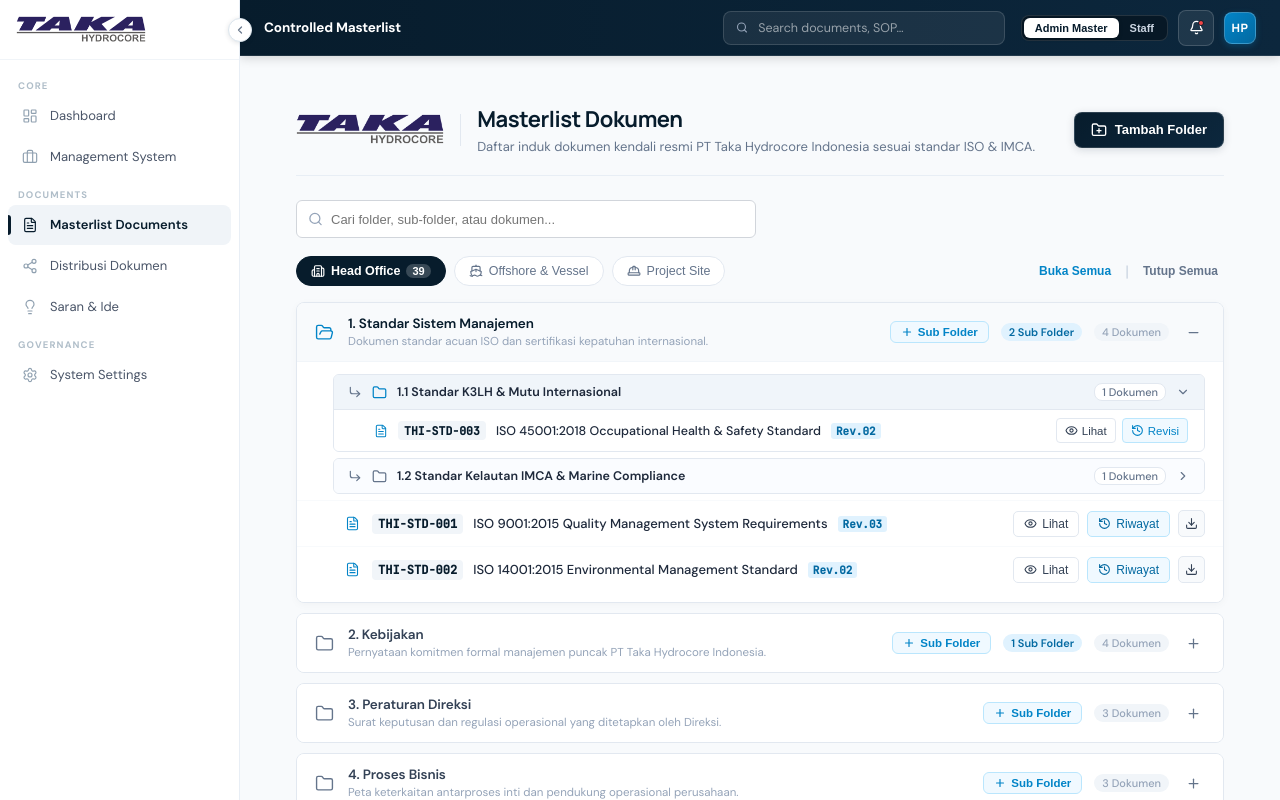
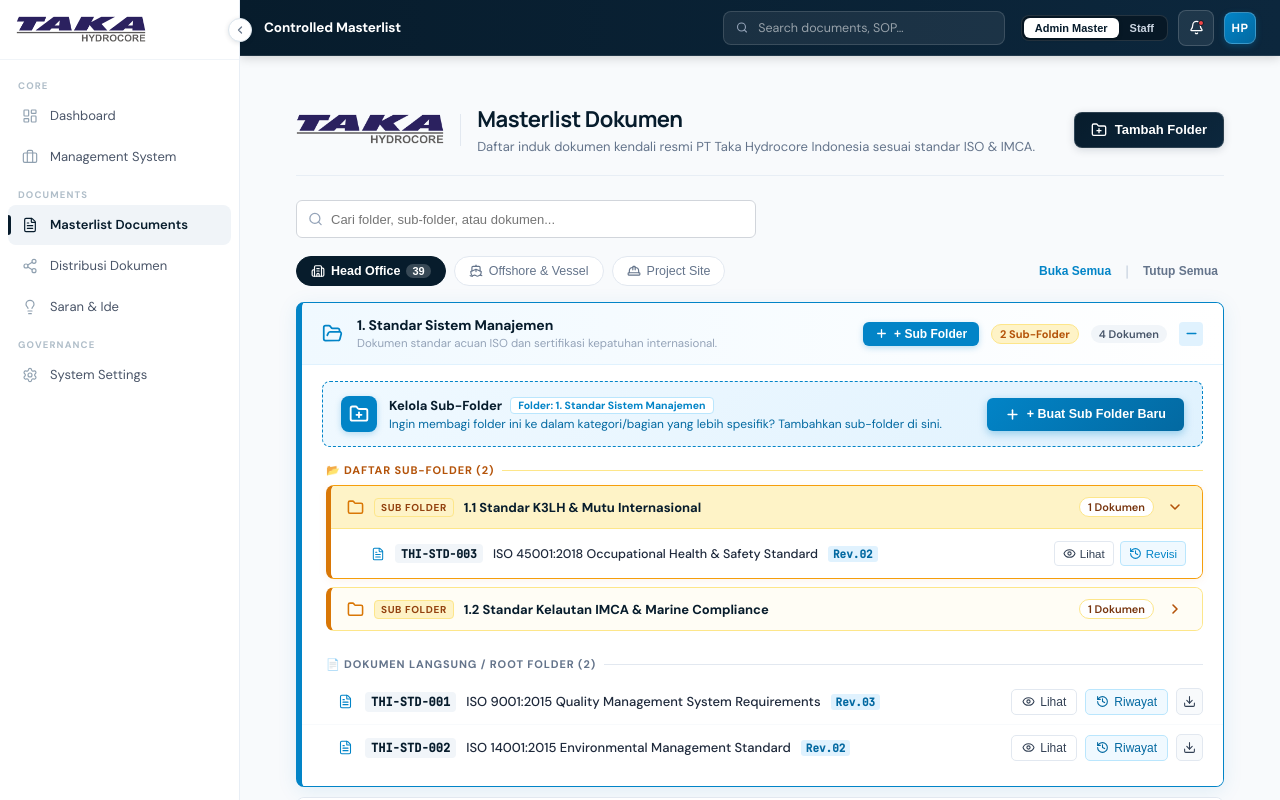
Before and after one commit to Fluffyware/DummyDCMS, a Next.js app: page /dashboard/masterlist in a window 1280 px wide. Built offline with nearby package versions, Linux system fonts and the light colour scheme.

Commit message:
feat(masterlist): highlight expanded folder, add prominent subfolder creation callout banner, and distinguish subfolder styling vs root documents

```diff
--- a/app/dashboard/masterlist/page.tsx
+++ b/app/dashboard/masterlist/page.tsx
@@ -566,11 +566,12 @@
                 key={folder.id}
                 style={{
                   background: '#ffffff',
-                  border: '1px solid #e2e8f0',
+                  border: isExpanded ? '1.5px solid #0284c7' : '1px solid #e2e8f0',
+                  borderLeft: isExpanded ? '6px solid #0284c7' : '1px solid #e2e8f0',
                   borderRadius: '8px',
                   overflow: 'hidden',
                   transition: 'all 0.18s ease',
-                  boxShadow: isExpanded ? '0 2px 8px rgba(0,0,0,0.03)' : 'none',
+                  boxShadow: isExpanded ? '0 4px 20px rgba(2, 132, 199, 0.10)' : 'none',
                 }}
               >
                 {/* ── Main Folder Row ── */}
@@ -580,12 +581,12 @@
                     display: 'flex',
                     alignItems: 'center',
                     justifyContent: 'space-between',
-                    padding: '12px 18px',
+                    padding: '13px 20px',
                     cursor: 'pointer',
                     userSelect: 'none',
-                    background: isExpanded ? '#f8fafc' : '#ffffff',
-                    borderBottom: isExpanded ? '1px solid #f1f5f9' : 'none',
-                    transition: 'background 0.15s ease',
+                    background: isExpanded ? 'linear-gradient(90deg, #f0f9ff 0%, #ffffff 100%)' : '#ffffff',
+                    borderBottom: isExpanded ? '1.5px solid #e0f2fe' : 'none',
+                    transition: 'all 0.15s ease',
                   }}
                   onMouseOver={e => {
                     if (!isExpanded) e.currentTarget.style.background = '#f8fafc';
@@ -598,16 +599,16 @@
                   <div style={{ display: 'flex', alignItems: 'center', gap: '14px' }}>
                     <div
                       style={{
-                        color: isExpanded ? '#071c2c' : '#64748b',
+                        color: isExpanded ? '#0284c7' : '#64748b',
                         display: 'flex',
                         alignItems: 'center',
                         transition: 'color 0.15s ease',
                       }}
                     >
                       {isExpanded ? (
-                        <FolderOpen size={19} strokeWidth={1.75} color="#0284c7" />
+                        <FolderOpen size={21} strokeWidth={2} color="#0284c7" />
                       ) : (
-                        <Folder size={19} strokeWidth={1.75} />
+                        <Folder size={21} strokeWidth={1.8} />
                       )}
                     </div>
 
@@ -615,8 +616,8 @@
                       <div style={{ display: 'flex', alignItems: 'center', gap: '8px' }}>
                         <span
                           style={{
-                            fontSize: '13.5px',
-                            fontWeight: 600,
+                            fontSize: '14px',
+                            fontWeight: 700,
                             color: isExpanded ? '#071c2c' : '#334155',
                             letterSpacing: '-0.01em',
                           }}
@@ -659,44 +660,46 @@
                       style={{
                         display: 'inline-flex',
                         alignItems: 'center',
-                        gap: '5px',
-                        padding: '4px 10px',
-                        background: '#f0f9ff',
-                        color: '#0284c7',
-                        border: '1px solid #bae6fd',
+                        gap: '6px',
+                        padding: '5px 12px',
+                        background: '#0284c7',
+                        color: '#ffffff',
+                        border: 'none',
                         borderRadius: '6px',
-                        fontSize: '11.5px',
-                        fontWeight: 600,
-                        cursor: 'pointer',
-                        transition: 'all 0.15s',
-                      }}
-                      onMouseEnter={e => (e.currentTarget.style.background = '#e0f2fe')}
-                      onMouseLeave={e => (e.currentTarget.style.background = '#f0f9ff')}
-                    >
-                      <Plus size={12} strokeWidth={2.4} />
-                      <span>Sub Folder</span>
+                        fontSize: '12px',
+                        fontWeight: 700,
+                        cursor: 'pointer',
+                        boxShadow: '0 2px 6px rgba(2, 132, 199, 0.25)',
+                        transition: 'all 0.15s ease',
+                      }}
+                      onMouseEnter={e => (e.currentTarget.style.background = '#0369a1')}
+                      onMouseLeave={e => (e.currentTarget.style.background = '#0284c7')}
+                    >
+                      <Plus size={13} strokeWidth={2.4} />
+                      <span>+ Sub Folder</span>
                     </button>
 
                     {subCount > 0 && (
                       <span
                         style={{
                           fontSize: '11px',
-                          color: '#0369a1',
-                          fontWeight: 600,
-                          background: '#e0f2fe',
+                          color: '#b45309',
+                          fontWeight: 700,
+                          background: '#fef3c7',
+                          border: '1px solid #fde68a',
                           padding: '2px 8px',
                           borderRadius: '10px',
                         }}
                       >
-                        {subCount} Sub Folder
+                        {subCount} Sub-Folder
                       </span>
                     )}
 
                     <span
                       style={{
                         fontSize: '11px',
-                        color: '#94a3b8',
-                        fontWeight: 500,
+                        color: '#475569',
+                        fontWeight: 600,
                         background: '#f1f5f9',
                         padding: '2px 8px',
                         borderRadius: '10px',
@@ -713,14 +716,14 @@
                         display: 'flex',
                         alignItems: 'center',
                         justifyContent: 'center',
-                        color: '#64748b',
-                        background: 'transparent',
+                        color: isExpanded ? '#0284c7' : '#64748b',
+                        background: isExpanded ? '#e0f2fe' : 'transparent',
                       }}
                     >
                       {isExpanded ? (
-                        <Minus size={15} strokeWidth={2} />
+                        <Minus size={15} strokeWidth={2.2} />
                       ) : (
-                        <Plus size={15} strokeWidth={2} />
+                        <Plus size={15} strokeWidth={2.2} />
                       )}
                     </div>
                   </div>
@@ -728,10 +731,94 @@
 
                 {/* ── Expanded Content: Sub-folders + Documents ── */}
                 {isExpanded && (
-                  <div style={{ background: '#ffffff', padding: '6px 0 10px 0' }}>
-                    {/* 1. Render Subfolders (if any) */}
+                  <div style={{ background: '#ffffff', padding: '12px 0 16px 0' }}>
+                    {/* ── Subfolder Creation Callout Banner ── */}
+                    <div
+                      style={{
+                        margin: '4px 20px 16px 20px',
+                        padding: '14px 18px',
+                        background: 'linear-gradient(135deg, #f0f9ff 0%, #e0f2fe 100%)',
+                        border: '1.5px dashed #0284c7',
+                        borderRadius: '8px',
+                        display: 'flex',
+                        alignItems: 'center',
+                        justifyContent: 'space-between',
+                        gap: '16px',
+                        flexWrap: 'wrap',
+                      }}
+                    >
+                      <div style={{ display: 'flex', alignItems: 'center', gap: '12px' }}>
+                        <div
+                          style={{
+                            width: 36,
+                            height: 36,
+                            borderRadius: 8,
+                            background: '#0284c7',
+                            color: '#ffffff',
+                            display: 'flex',
+                            alignItems: 'center',
+                            justifyContent: 'center',
+                            flexShrink: 0,
+                            boxShadow: '0 2px 6px rgba(2, 132, 199, 0.25)',
+                          }}
+                        >
+                          <FolderPlus size={20} strokeWidth={2.2} />
+                        </div>
+                        <div>
+                          <div style={{ fontSize: '13px', fontWeight: 700, color: '#071c2c', display: 'flex', alignItems: 'center', gap: '8px' }}>
+                            <span>Kelola Sub-Folder</span>
+                            <span style={{ fontSize: '10.5px', fontWeight: 700, color: '#0284c7', background: '#ffffff', padding: '1px 7px', borderRadius: '4px', border: '1px solid #bae6fd' }}>
+                              Folder: {folder.name}
+                            </span>
+                          </div>
+                          <div style={{ fontSize: '12px', color: '#0369a1', marginTop: '2px' }}>
+                            Ingin membagi folder ini ke dalam kategori/bagian yang lebih spesifik? Tambahkan sub-folder di sini.
+                          </div>
+                        </div>
+                      </div>
+
+                      <button
+                        type="button"
+                        onClick={e => {
+                          e.stopPropagation();
+                          setTargetParentFolder(folder);
+                          setIsAddSubFolderOpen(true);
+                        }}
+                        style={{
+                          display: 'inline-flex',
+                          alignItems: 'center',
+                          gap: '7px',
+                          padding: '9px 18px',
+                          background: 'linear-gradient(135deg, #0284c7 0%, #0369a1 100%)',
+                          color: '#ffffff',
+                          border: 'none',
+                          borderRadius: '6px',
+                          fontSize: '12.5px',
+                          fontWeight: 700,
+                          cursor: 'pointer',
+                          boxShadow: '0 3px 8px rgba(2, 132, 199, 0.35)',
+                          transition: 'all 0.15s ease',
+                          flexShrink: 0,
+                        }}
+                        onMouseEnter={e => (e.currentTarget.style.background = '#0369a1')}
+                        onMouseLeave={e => (e.currentTarget.style.background = '#0284c7')}
+                      >
+                        <Plus size={15} strokeWidth={2.5} />
+                        <span>+ Buat Sub Folder Baru</span>
+                      </button>
+                    </div>
+
+                    {/* ── SECTION 1: SUB-FOLDERS (WARM AMBER DIRECTORY THEME) ── */}
                     {(folder.subfolders || []).length > 0 && (
-                      <div style={{ display: 'flex', flexDirection: 'column', gap: '6px', padding: '6px 18px 6px 36px' }}>
+                      <div style={{ marginBottom: '16px' }}>
+                        <div style={{ display: 'flex', alignItems: 'center', gap: '8px', padding: '0 20px 8px 24px' }}>
+                          <span style={{ fontSize: '11px', fontWeight: 800, color: '#b45309', textTransform: 'uppercase', letterSpacing: '0.08em' }}>
+                            📂 Daftar Sub-Folder ({folder.subfolders?.length})
+                          </span>
+                          <span style={{ height: '1px', flex: 1, background: '#fde68a' }} />
+                        </div>
+
+                        <div style={{ display: 'flex', flexDirection: 'column', gap: '8px', padding: '0 20px 0 24px' }}>
                           {(folder.subfolders || []).map(sub => {
                             const isSubExpanded = expandedSubFolderIds.includes(sub.id) || !!searchQuery.trim();
 
@@ -739,10 +826,12 @@
                               <div
                                 key={sub.id}
                                 style={{
-                                border: '1px solid #e2e8f0',
-                                borderRadius: '6px',
+                                  border: isSubExpanded ? '1.5px solid #f59e0b' : '1px solid #fde68a',
+                                  borderLeft: '5px solid #d97706',
+                                  borderRadius: '8px',
                                   overflow: 'hidden',
-                                background: '#fafcff',
+                                  background: '#fffdf5',
+                                  boxShadow: isSubExpanded ? '0 2px 8px rgba(217, 119, 6, 0.08)' : 'none',
                                 }}
                               >
                                 {/* Subfolder Row Header */}
@@ -752,17 +841,38 @@
                                     display: 'flex',
                                     alignItems: 'center',
                                     justifyContent: 'space-between',
-                                  padding: '8px 14px',
-                                  cursor: 'pointer',
-                                  background: isSubExpanded ? '#f0f5fa' : '#fafcff',
-                                  borderBottom: isSubExpanded && sub.docs?.length > 0 ? '1px solid #e2e8f0' : 'none',
+                                    padding: '10px 16px',
+                                    cursor: 'pointer',
+                                    background: isSubExpanded ? '#fef3c7' : '#fffdf5',
+                                    borderBottom: isSubExpanded && sub.docs?.length > 0 ? '1px solid #fde68a' : 'none',
                                     userSelect: 'none',
+                                    transition: 'background 0.15s ease',
+                                  }}
+                                  onMouseOver={e => {
+                                    if (!isSubExpanded) e.currentTarget.style.background = '#fef9ed';
+                                  }}
+                                  onMouseOut={e => {
+                                    if (!isSubExpanded) e.currentTarget.style.background = '#fffdf5';
                                   }}
                                 >
                                   <div style={{ display: 'flex', alignItems: 'center', gap: '10px' }}>
-                                  <CornerDownRight size={14} color="#64748b" />
-                                  <Folder size={15} color={isSubExpanded ? '#0284c7' : '#64748b'} strokeWidth={2} />
-                                  <span style={{ fontSize: '12.5px', fontWeight: 600, color: '#1e293b' }}>
+                                    <Folder size={17} color="#d97706" strokeWidth={2.2} />
+                                    <span
+                                      style={{
+                                        fontSize: '10px',
+                                        fontWeight: 800,
+                                        textTransform: 'uppercase',
+                                        letterSpacing: '0.06em',
+                                        color: '#92400e',
+                                        background: '#fef3c7',
+                                        border: '1px solid #fde68a',
+                                        padding: '2px 6px',
+                                        borderRadius: '4px',
+                                      }}
+                                    >
+                                      SUB FOLDER
+                                    </span>
+                                    <span style={{ fontSize: '13px', fontWeight: 700, color: '#071c2c' }}>
                                       {sub.name}
                                     </span>
                                   </div>
@@ -771,23 +881,35 @@
                                     <span
                                       style={{
                                         fontSize: '11px',
-                                      color: '#64748b',
+                                        color: '#78350f',
                                         background: '#ffffff',
-                                      border: '1px solid #e2e8f0',
-                                      padding: '1px 7px',
-                                      borderRadius: '8px',
-                                      fontWeight: 500,
+                                        border: '1px solid #fde68a',
+                                        padding: '2px 8px',
+                                        borderRadius: '10px',
+                                        fontWeight: 600,
                                       }}
                                     >
                                       {sub.docs?.length || 0} Dokumen
                                     </span>
-                                  {isSubExpanded ? <ChevronDown size={14} color="#64748b" /> : <ChevronRight size={14} color="#64748b" />}
+                                    <div
+                                      style={{
+                                        width: 22,
+                                        height: 22,
+                                        borderRadius: 4,
+                                        display: 'flex',
+                                        alignItems: 'center',
+                                        justifyContent: 'center',
+                                        color: '#b45309',
+                                      }}
+                                    >
+                                      {isSubExpanded ? <ChevronDown size={16} strokeWidth={2.4} /> : <ChevronRight size={16} strokeWidth={2.4} />}
+                                    </div>
                                   </div>
                                 </div>
 
                                 {/* Documents in Subfolder */}
                                 {isSubExpanded && (
-                                <div style={{ background: '#ffffff' }}>
+                                  <div style={{ background: '#ffffff', padding: '4px 0' }}>
                                     {(!sub.docs || sub.docs.length === 0) ? (
                                       <div style={{ padding: '12px 20px 12px 40px', fontSize: '12px', color: '#94a3b8', fontStyle: 'italic' }}>
                                         Belum ada berkas dokumen dalam sub-folder ini.
@@ -904,10 +1026,21 @@
                             );
                           })}
                         </div>
-                    )}
-
-                    {/* 2. Render Direct Folder Documents (if any) */}
+                      </div>
+                    )}
+
+                    {/* ── SECTION 2: DIRECT ROOT DOCUMENTS ── */}
                     {(folder.docs || []).length > 0 && (
+                      <div>
+                        {(folder.subfolders || []).length > 0 && (
+                          <div style={{ display: 'flex', alignItems: 'center', gap: '8px', padding: '10px 20px 8px 24px' }}>
+                            <span style={{ fontSize: '11px', fontWeight: 800, color: '#64748b', textTransform: 'uppercase', letterSpacing: '0.08em' }}>
+                              📄 Dokumen Langsung / Root Folder ({folder.docs?.length})
+                            </span>
+                            <span style={{ height: '1px', flex: 1, background: '#e2e8f0' }} />
+                          </div>
+                        )}
+
                         <div style={{ display: 'flex', flexDirection: 'column' }}>
                           {(folder.docs || []).map((doc, idx) => (
                             <div
@@ -916,8 +1049,8 @@
                                 display: 'flex',
                                 alignItems: 'center',
                                 justifyContent: 'space-between',
-                              padding: '9px 18px 9px 48px',
-                              borderTop: idx > 0 || (folder.subfolders?.length || 0) > 0 ? '1px solid #f8fafc' : 'none',
+                                padding: '9px 20px 9px 36px',
+                                borderTop: idx > 0 ? '1px solid #f8fafc' : 'none',
                                 transition: 'background 0.12s ease',
                               }}
                               onMouseOver={e => (e.currentTarget.style.background = '#f8fafc')}
@@ -1035,12 +1168,13 @@
                             </div>
                           ))}
                         </div>
+                      </div>
                     )}
 
                     {/* 3. Empty state if neither docs nor subfolders */}
                     {(!folder.docs || folder.docs.length === 0) && (!folder.subfolders || folder.subfolders.length === 0) && (
                       <div style={{ padding: '16px 24px 16px 48px', fontSize: '12.5px', color: '#94a3b8', fontStyle: 'italic' }}>
-                        Belum ada dokumen atau sub-folder. Klik &quot;+ Sub Folder&quot; untuk menambahkan sub-folder ke folder ini.
+                        Belum ada dokumen atau sub-folder. Gunakan tombol &quot;+ Buat Sub Folder Baru&quot; di atas untuk menambahkan sub-folder ke folder ini.
                       </div>
                     )}
                   </div>
```
Lines whose indentation alone changed are shown as unchanged.
